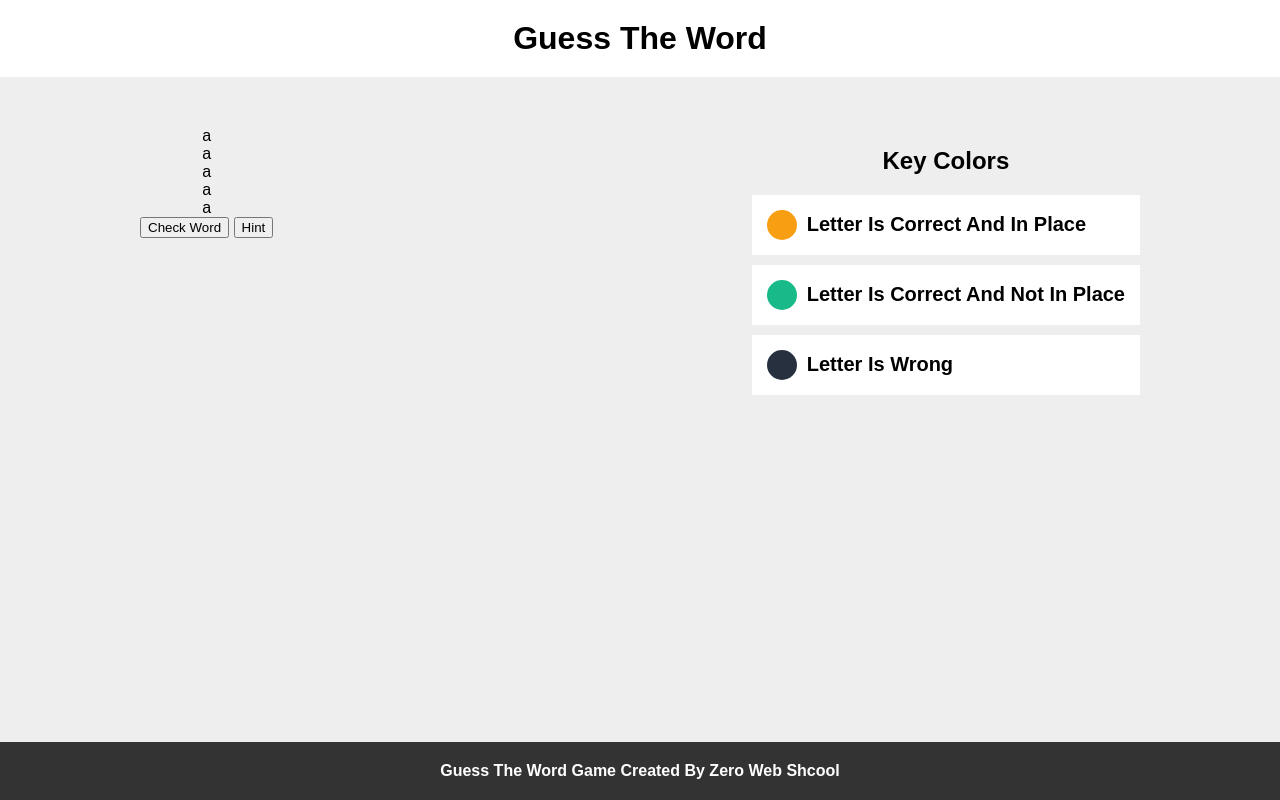
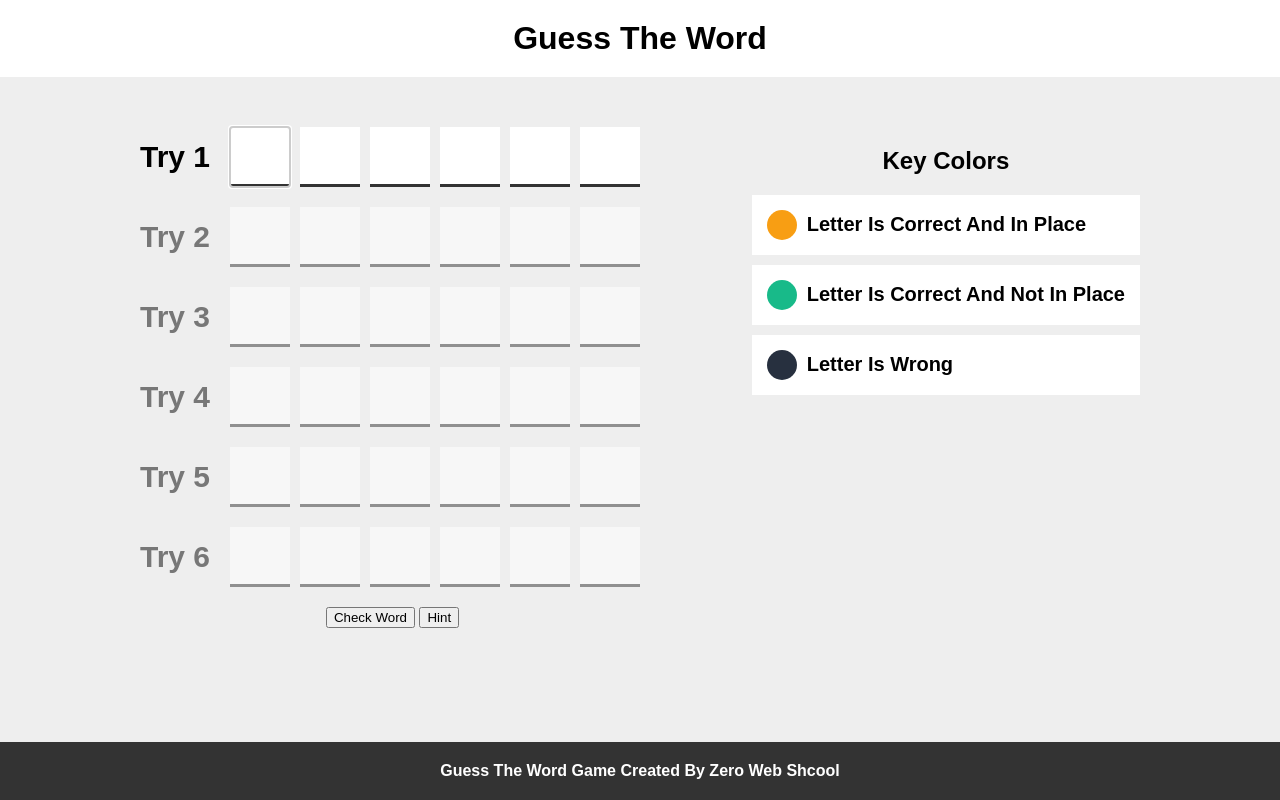
Before and after one commit to rachidBounessah/Guess-Word-Game-, a plain HTML site: page index.html in a window 1280 px wide. Drawn offline with Linux system fonts and the light colour scheme.

Commit message:
Generate Inputs

```diff
--- a/guess.css
+++ b/guess.css
@@ -25,10 +25,56 @@ h1 {
   margin: 20px auto;
   display: flex;
   align-items: flex-start;
+
   justify-content: space-between;
 
   .game-area {
-    text-align: center;
+    .inputs {
+      > div {
+        margin-bottom: 20px;
+        display: flex;
+        justify-content: center;
+        align-items: center;
+        span {
+          font-size: 30px;
+          margin-right: 15px;
+          font-weight: bold;
+        }
+      }
+      .disabled-inputs {
+        opacity: 0.5;
+        pointer-events: none;
+      }
+      input {
+        margin: 0 5px;
+        width: 60px;
+        height: 60px;
+        text-align: center;
+        font-size: 60px;
+        caret-color: var(--primary-color);
+        background-color: white;
+        border: none;
+        border-bottom: 3px solid #333;
+        &:focus {
+          outline-color: #ccc;
+        }
+        &.yes-in-place {
+          background-color: #f89e13;
+          border: #f89e13;
+          color: white;
+        }
+        &.not-in-place {
+          background-color: #18ba89;
+          border: #18ba89;
+          color: white;
+        }
+        &.no {
+          background-color: #27303f;
+          border: #27303f;
+          color: white;
+        }
+      }
+    }
   }
   .key-colors {
     .key-color {
--- a/guess.js
+++ b/guess.js
@@ -6,3 +6,37 @@ document.querySelector("h1").innerHTML = gameName;
 document.querySelector(
   "footer"
 ).innerHTML = `${gameName} Game Created By Zero Web Shcool`;
+
+//Setting Game Options
+let numbersOfTries = 6;
+let numbersOfLetters = 6;
+let currentTry = 1;
+
+function generateInput() {
+  const inputContainer = document.querySelector(".inputs");
+  //create main tryDiv
+  for (let i = 1; i <= numbersOfTries; i++) {
+    const tryDiv = document.createElement("div");
+    tryDiv.classList.add(`try-${i}`);
+    tryDiv.innerHTML = `<span>Try ${i}</span> `;
+
+    if (i !== 1) tryDiv.classList.add("disabled-inputs");
+    //create input
+    for (j = 1; j <= numbersOfLetters; j++) {
+      const input = document.createElement("input");
+      input.type = "text";
+      input.classList.add(`${j}`);
+      input.id = `guess-${i}-letter-${j}`;
+      input.setAttribute("maxlength", "1");
+      tryDiv.appendChild(input);
+    }
+
+    inputContainer.appendChild(tryDiv);
+  }
+
+  inputContainer.children[0].children[1].focus();
+}
+
+window.onload = () => {
+  generateInput();
+};
--- a/index.html
+++ b/index.html
@@ -10,13 +10,7 @@
     <h1></h1>
     <div class="guess-game">
       <div class="game-area">
-        <div class="inputs">
-          <div>a</div>
-          <div>a</div>
-          <div>a</div>
-          <div>a</div>
-          <div>a</div>
-        </div>
+        <div class="inputs"></div>
         <div class="control">
           <button class="check">Check Word</button>
           <button class="hint"><span></span> Hint</button>
```
